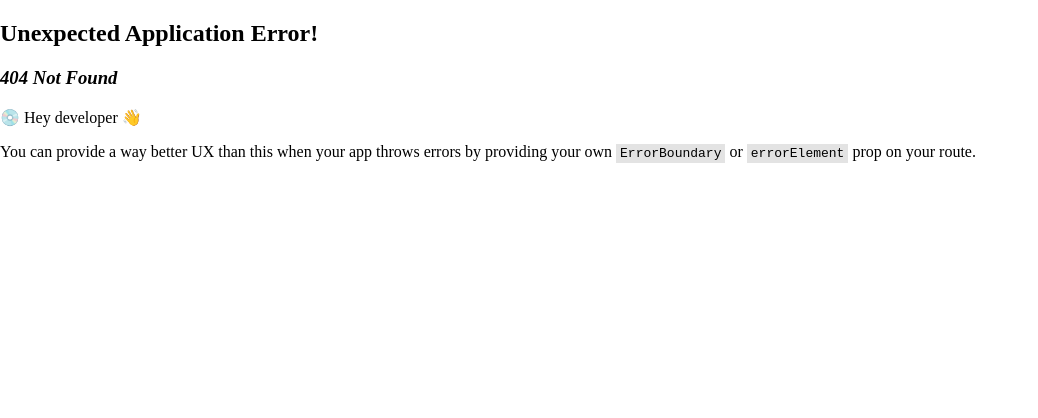
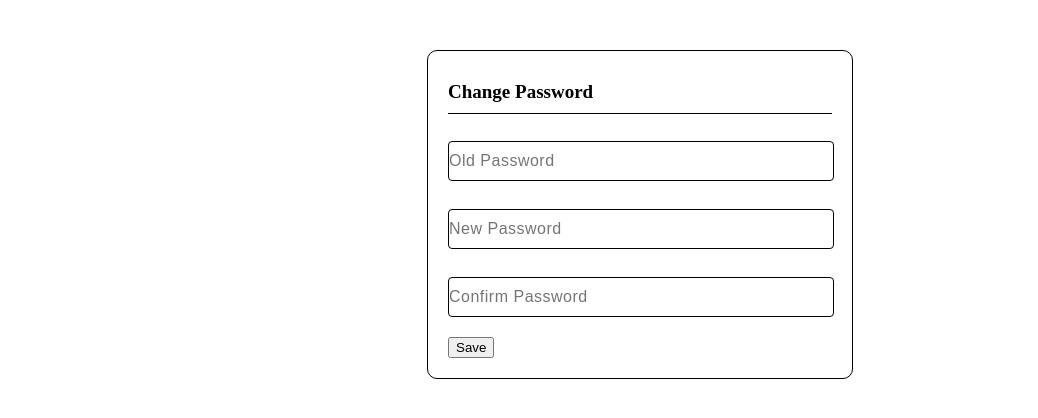
Before and after one commit to rajesh-metaversity/winbuzz, a React (Vite) app: page /password_change in a window 1280 px wide. Before the commit this address had no page. Shown: the top 418 px of the page, without its empty margins (0-1038 px from the left). Built offline with nearby package versions, Linux system fonts and the light colour scheme.

Commit message:
changePassword

```diff
--- a/package.json
+++ b/package.json
@@ -14,12 +14,14 @@
     "@emotion/styled": "^11.11.0",
     "@mui/icons-material": "^5.14.12",
     "@mui/material": "^5.14.12",
+    "formik": "^2.4.5",
     "react": "^18.2.0",
     "react-dom": "^18.2.0",
     "react-router-dom": "^6.16.0",
     "react-slick": "^0.29.0",
     "sass": "^1.69.0",
-    "slick-carousel": "^1.8.1"
+    "slick-carousel": "^1.8.1",
+    "yup": "^1.3.2"
   },
   "devDependencies": {
     "@types/react": "^18.2.15",
--- a/src/common/MainLayout.jsx
+++ b/src/common/MainLayout.jsx
@@ -2,6 +2,7 @@ import { Outlet } from "react-router-dom";
 import "./styles.scss";
 import HeaderComponent from "../layout/header/Header";
 import SiderBanner from "../component/SiderBanner/SiderBanner";
+// import MyBets from "../component/MyBets/MyBets";
 
 const MainLayout = () => {
   return (
@@ -20,6 +21,7 @@ const MainLayout = () => {
 
           </div>
         </div>
+
       </div>
     </div>
   );
--- /dev/null
+++ b/src/component/ChangePassword/ChangePassword.jsx
@@ -0,0 +1,64 @@
+import './ChangePassword.scss'
+import { Formik, Form, Field, ErrorMessage } from 'formik';
+import * as Yup from 'yup';
+
+const ChangePassword = () => {
+  const initialValues = {
+    currentPassword: '',
+    newPassword: '',
+    confirmPassword: '',
+  };
+
+  const validationSchema = Yup.object().shape({
+    currentPassword: Yup.string().required('Current Password is required'),
+    newPassword: Yup.string().required('New Password is required'),
+    confirmPassword: Yup.string()
+      .oneOf([Yup.ref('newPassword'), null], 'Passwords must match')
+      .required('Confirm Password is required'),
+  });
+
+  const handleSubmit = (values, actions) => {
+    // Handle form submission here (e.g., send data to a server).
+    console.log(values);
+    actions.setSubmitting(false);
+  };
+
+  return (
+    <div className='change_password_cont'>
+      <p>Change Password</p>
+      <Formik
+        initialValues={initialValues}
+        validationSchema={validationSchema}
+        onSubmit={handleSubmit}
+      >
+        {() => (
+          <Form>
+            <div>
+
+              <Field type="password" name="currentPassword" placeholder="Old Password" />
+              <ErrorMessage name="currentPassword" component="div" />
+            </div>
+
+            <div>
+
+              <Field type="password" name="newPassword" placeholder="New Password"/>
+              <ErrorMessage name="newPassword" component="div" />
+            </div>
+
+            <div>
+
+              <Field type="password" name="confirmPassword" placeholder="Confirm Password" />
+              <ErrorMessage name="confirmPassword" component="div" />
+            </div>
+
+            <div>
+              <button type="submit">Save</button>
+            </div>
+          </Form>
+        )}
+      </Formik>
+    </div>
+  );
+};
+
+export default ChangePassword;
--- /dev/null
+++ b/src/component/ChangePassword/ChangePassword.scss
@@ -0,0 +1,36 @@
+.change_password_cont {
+    display: flex;
+    flex-direction: column;
+    text-align: left;
+    border: 1px solid black;
+    border-radius: 10px;
+    width: 30%;
+    padding: 20px;
+    justify-content: center;
+    margin: auto;
+    margin-top: 50px;
+
+    p {
+        border-bottom: 1px solid black;
+        font-weight: bold;
+        font-size: 19px;
+        padding: 10px;
+        padding-left: 0px;
+        margin-top: 0;
+    }
+
+    form {
+        padding: 0;
+        margin: 0;
+        width: 100%;
+        text-align: left;
+    }
+
+    input {
+        background: white;
+        border: 1px solid black;
+        width: 100%;
+        padding: 10px 0px;
+        margin-bottom: 20px;
+    }
+}
--- /dev/null
+++ b/src/component/MyBets/MyBets.jsx
@@ -0,0 +1,15 @@
+
+
+
+
+const MyBets = () => {
+  return (
+      <div style={{ background: "white", height: "100vh", width: "100%" }}>
+          <h1>sdcervgre</h1>
+          <h1>sdcdsverve</h1>
+          <h1>sdvdfebvgtreg</h1>
+          </div>
+  )
+}
+
+export default MyBets
--- a/src/component/SiderBanner/SiderBanner.jsx
+++ b/src/component/SiderBanner/SiderBanner.jsx
@@ -4,6 +4,7 @@ import 'slick-carousel/slick/slick-theme.css';
 import banner1 from '../../assets/banner-2.jpg';
 import Slider from 'react-slick';
 import { Grid } from '@mui/material';
+import { useLocation } from 'react-router-dom';
 
 var settings = {
 	dots: false,
@@ -20,6 +21,8 @@ var settings = {
 };
 
 const SiderBanner = () => {
+    const location = useLocation
+    console.log("loaction,", location)
 	const arr = [1, 2, 3, 4,5,6];
 	return (
 		<div>
```
Also changed, not shown: src/routes/PagesRoutes.jsx (+15 -0 lines), src/component/MyBets/MyBets.scss (added), 1 other file (tests, documents, lock files or other folders).
